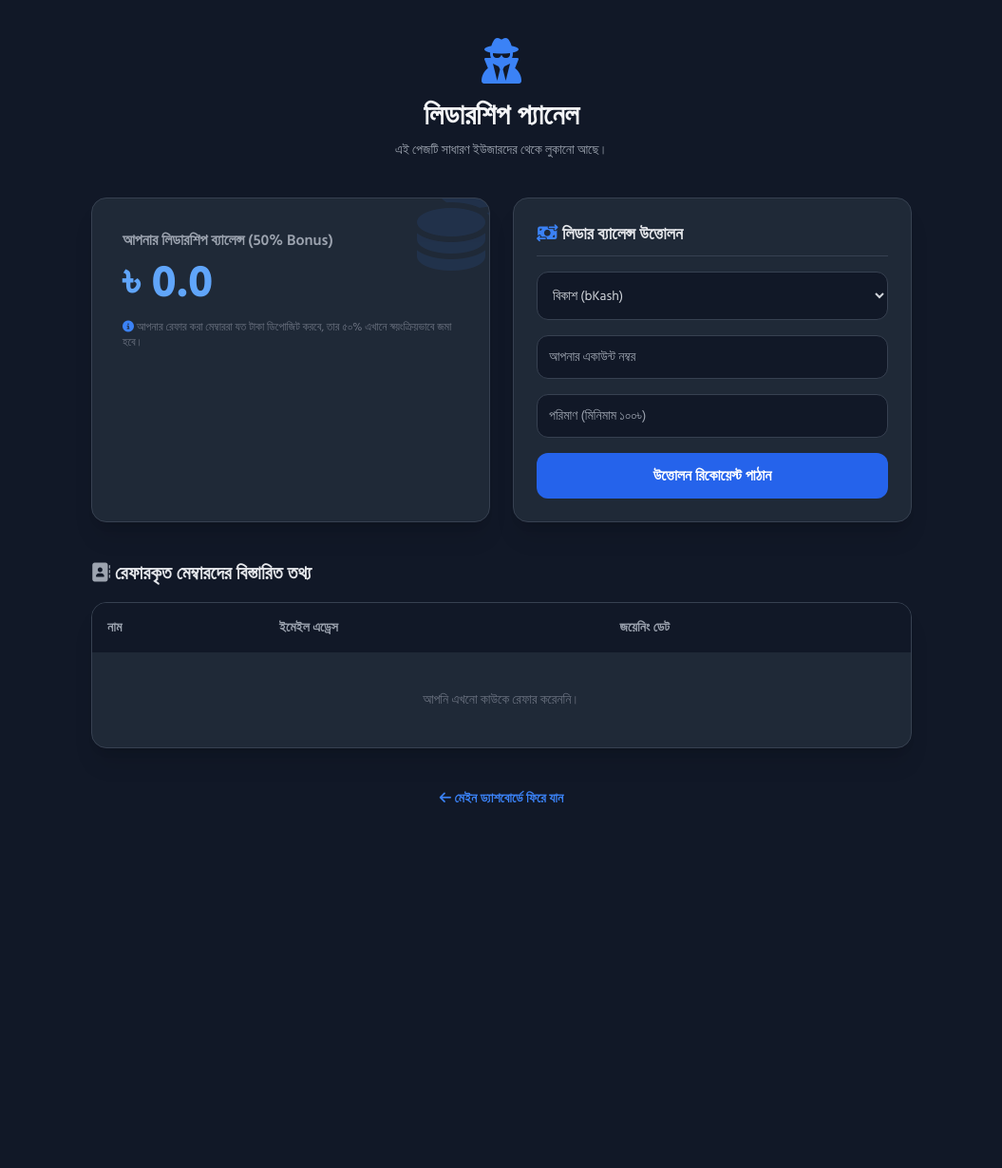
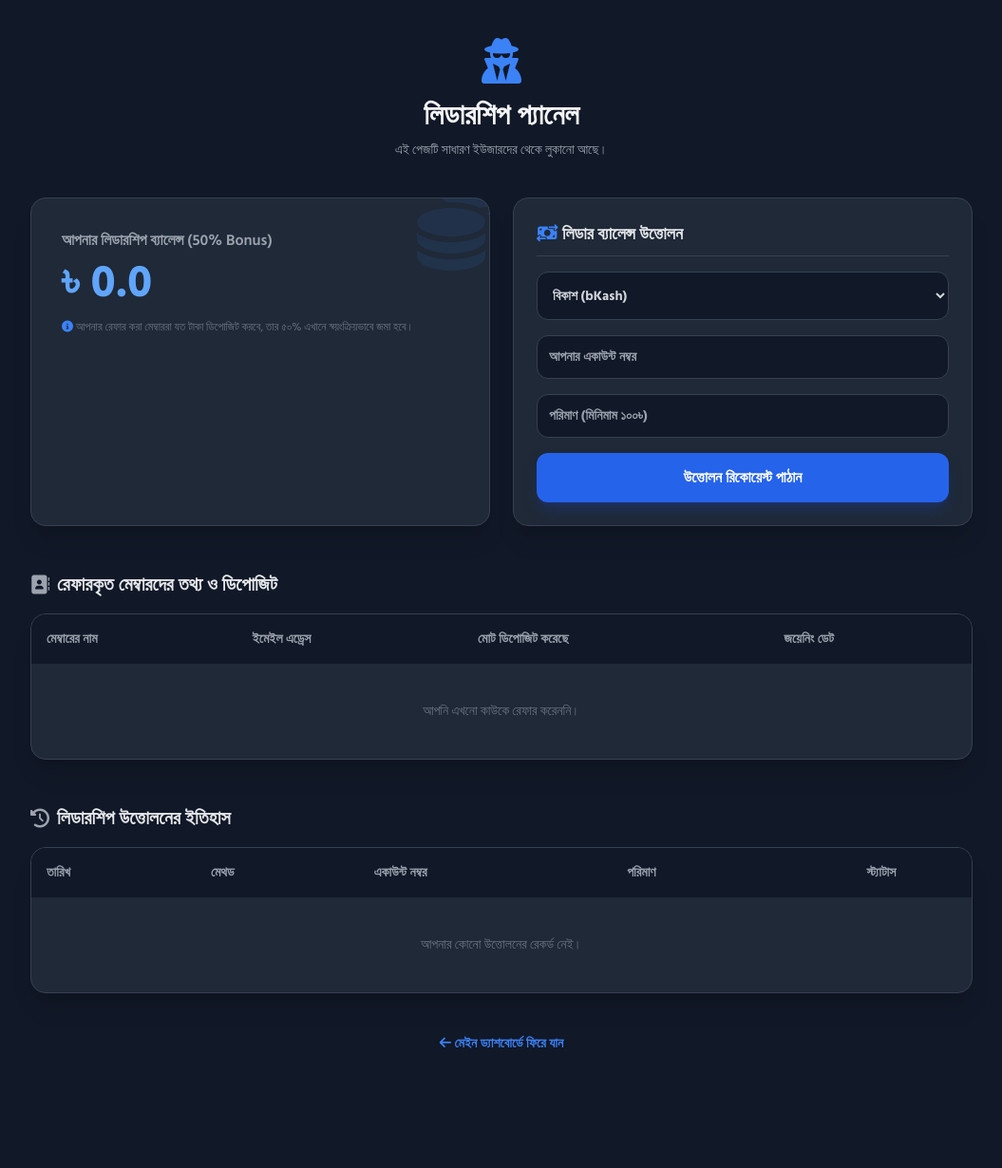
Before and after one commit to FFDiamondStoreBD/test, a Flask app: page /leadership in a window 1280 px wide. Shown: the whole page at 95% size, without its empty margins (112-1167 px from the left). Before the commit the page ends 846 px from the top, so only its background shows below. Run offline with Flask 3, Linux system fonts and the light colour scheme; the visitor is signed in with stand-in values (Sample User, id 1); data that the repository does not hold is empty; some libraries are stand-ins or nearby versions.

Commit message:
Update leadership.html

```diff
--- a/templates/leadership.html
+++ b/templates/leadership.html
@@ -11,7 +11,7 @@
 </head>
 <body class="antialiased pb-20">
 
-    <div class="max-w-4xl mx-auto py-10 px-4">
+    <div class="max-w-5xl mx-auto py-10 px-4">
 
         <div class="text-center mb-10">
             <i class="fa-solid fa-user-secret text-5xl text-blue-500 mb-4"></i>
@@ -23,7 +23,7 @@
             {% if messages %}
                 <div class="mb-6">
                 {% for category, message in messages %}
-                    <div class="p-4 mb-3 rounded-xl font-bold shadow-md flex items-center gap-2 {% if category == 'success' %} bg-green-900 text-green-300 {% elif category == 'danger' %} bg-red-900 text-red-300 {% else %} bg-yellow-900 text-yellow-300 {% endif %}">
+                    <div class="p-4 mb-3 rounded-xl font-bold shadow-md flex items-center gap-2 {% if category == 'success' %} bg-green-900/50 border border-green-700 text-green-400 {% elif category == 'danger' %} bg-red-900/50 border border-red-700 text-red-400 {% else %} bg-yellow-900/50 border border-yellow-700 text-yellow-400 {% endif %}">
                         <i class="fa-solid fa-circle-info"></i> {{ message }}
                     </div>
                 {% endfor %}
@@ -32,7 +32,7 @@
         {% endwith %}
 
         <!-- Leader Balance & Withdraw -->
-        <div class="grid grid-cols-1 md:grid-cols-2 gap-6 mb-10">
+        <div class="grid grid-cols-1 md:grid-cols-2 gap-6 mb-12">
             <!-- Balance Card -->
             <div class="bg-gray-800 rounded-2xl p-8 border border-gray-700 shadow-xl relative overflow-hidden">
                 <div class="absolute top-[-20px] right-[-20px] text-8xl opacity-10 text-blue-500"><i class="fa-solid fa-coins"></i></div>
@@ -48,44 +48,90 @@
                 <h3 class="text-lg font-bold text-gray-200 mb-4 border-b border-gray-700 pb-2"><i class="fa-solid fa-money-bill-transfer text-blue-500"></i> লিডার ব্যালেন্স উত্তোলন</h3>
                 <form method="POST" action="/leader_withdraw" class="space-y-4">
                     <div>
-                        <select name="method" required class="w-full p-3 bg-gray-900 border border-gray-700 rounded-xl outline-none focus:border-blue-500 text-gray-300 text-sm">
+                        <select name="method" required class="w-full p-3 bg-gray-900 border border-gray-700 rounded-xl outline-none focus:border-blue-500 text-gray-300 text-sm font-bold">
                             <option value="bKash">বিকাশ (bKash)</option>
                             <option value="Nagad">নগদ (Nagad)</option>
                             <option value="Rocket">রকেট (Rocket)</option>
                         </select>
                     </div>
                     <div>
-                        <input type="text" name="account_number" placeholder="আপনার একাউন্ট নম্বর" required class="w-full p-3 bg-gray-900 border border-gray-700 rounded-xl outline-none focus:border-blue-500 text-gray-300 text-sm">
+                        <input type="text" name="account_number" placeholder="আপনার একাউন্ট নম্বর" required class="w-full p-3 bg-gray-900 border border-gray-700 rounded-xl outline-none focus:border-blue-500 text-gray-300 text-sm font-bold">
                     </div>
                     <div>
-                        <input type="number" name="amount" min="100" placeholder="পরিমাণ (মিনিমাম ১০০৳)" required class="w-full p-3 bg-gray-900 border border-gray-700 rounded-xl outline-none focus:border-blue-500 text-gray-300 text-sm">
+                        <input type="number" name="amount" min="100" placeholder="পরিমাণ (মিনিমাম ১০০৳)" required class="w-full p-3 bg-gray-900 border border-gray-700 rounded-xl outline-none focus:border-blue-500 text-gray-300 text-sm font-bold">
                     </div>
-                    <button type="submit" class="w-full bg-blue-600 text-white p-3 rounded-xl font-bold hover:bg-blue-700 transition">উত্তোলন রিকোয়েস্ট পাঠান</button>
+                    <button type="submit" class="w-full bg-blue-600 text-white p-3.5 mt-2 rounded-xl font-bold hover:bg-blue-700 transition active:scale-95 shadow-lg shadow-blue-900/50">উত্তোলন রিকোয়েস্ট পাঠান</button>
                 </form>
             </div>
         </div>
 
-        <!-- Referred Users Details -->
-        <h3 class="text-xl font-bold text-gray-200 mb-4"><i class="fa-solid fa-address-book text-gray-400"></i> রেফারকৃত মেম্বারদের বিস্তারিত তথ্য</h3>
-        <div class="bg-gray-800 rounded-2xl border border-gray-700 overflow-hidden shadow-xl">
+        <!-- NEW: Team Member Deposit Stats -->
+        <h3 class="text-xl font-bold text-gray-200 mb-4 flex items-center gap-2"><i class="fa-solid fa-address-book text-gray-400"></i> রেফারকৃত মেম্বারদের তথ্য ও ডিপোজিট</h3>
+        <div class="bg-gray-800 rounded-2xl border border-gray-700 overflow-hidden shadow-xl mb-12">
             <div class="overflow-x-auto">
                 <table class="w-full text-left whitespace-nowrap text-sm text-gray-300">
                     <thead class="bg-gray-900 text-gray-400">
                         <tr>
-                            <th class="p-4">নাম</th>
-                            <th class="p-4">ইমেইল এড্রেস</th>
-                            <th class="p-4">জয়েনিং ডেট</th>
+                            <th class="p-4 font-bold">মেম্বারের নাম</th>
+                            <th class="p-4 font-bold">ইমেইল এড্রেস</th>
+                            <th class="p-4 font-bold">মোট ডিপোজিট করেছে</th>
+                            <th class="p-4 font-bold">জয়েনিং ডেট</th>
                         </tr>
                     </thead>
                     <tbody class="divide-y divide-gray-700">
                         {% for member in team %}
-                        <tr class="hover:bg-gray-700/50">
+                        <tr class="hover:bg-gray-700/50 transition">
                             <td class="p-4 font-bold text-gray-100"><i class="fa-solid fa-user text-blue-500 mr-2"></i> {{ member.name }}</td>
                             <td class="p-4 font-mono text-gray-400">{{ member.email }}</td>
+                            <td class="p-4 font-black {% if member.total_deposited > 0 %} text-green-400 {% else %} text-gray-500 {% endif %}">
+                                ৳ {{ member.total_deposited }}
+                            </td>
                             <td class="p-4 text-xs text-gray-500">{{ member.created_at.split('T')[0] }}</td>
                         </tr>
                         {% else %}
-                        <tr><td colspan="3" class="p-10 text-center text-gray-500">আপনি এখনো কাউকে রেফার করেননি।</td></tr>
+                        <tr><td colspan="4" class="p-10 text-center text-gray-500">আপনি এখনো কাউকে রেফার করেননি।</td></tr>
+                        {% endfor %}
+                    </tbody>
+                </table>
+            </div>
+        </div>
+
+        <!-- NEW: Leader Withdrawal History -->
+        <h3 class="text-xl font-bold text-gray-200 mb-4 flex items-center gap-2"><i class="fa-solid fa-clock-rotate-left text-gray-400"></i> লিডারশিপ উত্তোলনের ইতিহাস</h3>
+        <div class="bg-gray-800 rounded-2xl border border-gray-700 overflow-hidden shadow-xl mb-10">
+            <div class="overflow-x-auto">
+                <table class="w-full text-left whitespace-nowrap text-sm text-gray-300">
+                    <thead class="bg-gray-900 text-gray-400">
+                        <tr>
+                            <th class="p-4 font-bold">তারিখ</th>
+                            <th class="p-4 font-bold">মেথড</th>
+                            <th class="p-4 font-bold">একাউন্ট নম্বর</th>
+                            <th class="p-4 font-bold">পরিমাণ</th>
+                            <th class="p-4 font-bold text-center">স্ট্যাটাস</th>
+                        </tr>
+                    </thead>
+                    <tbody class="divide-y divide-gray-700">
+                        {% for w in leader_withdraws %}
+                        <tr class="hover:bg-gray-700/50 transition">
+                            <td class="p-4 text-xs text-gray-500">{{ w.created_at.split('T')[0] }}</td>
+
+                            <!-- 'Leader - bKash' লেখা থেকে শুধু 'bKash' দেখানো হচ্ছে -->
+                            <td class="p-4 font-bold text-blue-400">{{ w.method.replace('Leader - ', '') }}</td>
+
+                            <td class="p-4 font-mono text-gray-400">{{ w.account_number }}</td>
+                            <td class="p-4 font-black text-gray-100">৳ {{ w.amount }}</td>
+                            <td class="p-4 text-center">
+                                {% if w.status == 'Pending' %}
+                                    <span class="bg-yellow-900/40 text-yellow-500 px-3 py-1 rounded-full text-[10px] font-black border border-yellow-700/50 uppercase tracking-widest">পেন্ডিং</span>
+                                {% elif w.status == 'Approved' %}
+                                    <span class="bg-green-900/40 text-green-400 px-3 py-1 rounded-full text-[10px] font-black border border-green-700/50 uppercase tracking-widest">সম্পন্ন</span>
+                                {% else %}
+                                    <span class="bg-red-900/40 text-red-400 px-3 py-1 rounded-full text-[10px] font-black border border-red-700/50 uppercase tracking-widest">বাতিল</span>
+                                {% endif %}
+                            </td>
+                        </tr>
+                        {% else %}
+                        <tr><td colspan="5" class="p-10 text-center text-gray-500">আপনার কোনো উত্তোলনের রেকর্ড নেই।</td></tr>
                         {% endfor %}
                     </tbody>
                 </table>
@@ -93,7 +139,7 @@
         </div>
 
         <div class="text-center mt-10">
-            <a href="/dashboard" class="text-blue-500 hover:text-blue-400 text-sm font-bold"><i class="fa-solid fa-arrow-left"></i> মেইন ড্যাশবোর্ডে ফিরে যান</a>
+            <a href="/dashboard" class="text-blue-500 hover:text-blue-400 text-sm font-bold transition"><i class="fa-solid fa-arrow-left"></i> মেইন ড্যাশবোর্ডে ফিরে যান</a>
         </div>
     </div>
 </body>
```
